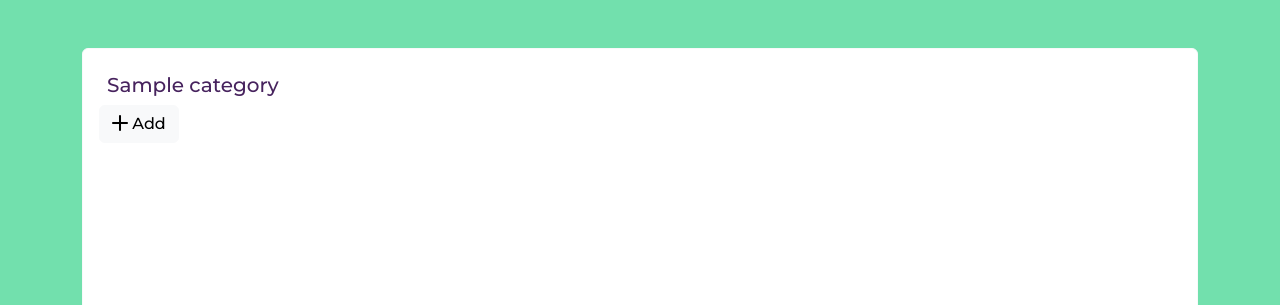
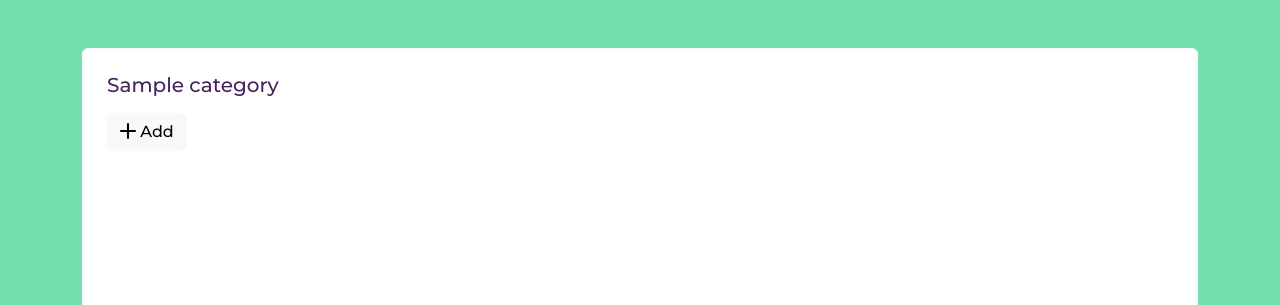
Before and after one commit to yc-7/AYMSKYT, a Django app: a page that uses minted/templates/expenditures/expenditures_list.html in a window 1280 px wide. Shown: the part 86-391 px from the top of the page. Run offline with Django 4.2, Linux system fonts and the light colour scheme; data comes from the database, SQL or seed files in the repository; tables that the repository leaves empty hold one stand-in row (values such as "Sample post"); parts of the project's set-up code (start-up, migrations or seed data) failed here and were passed over; some libraries are stand-ins or nearby versions.

Commit message:
Return expenditures in order by date

```diff
--- a/minted/templates/expenditures/expenditures_list.html
+++ b/minted/templates/expenditures/expenditures_list.html
@@ -4,7 +4,7 @@
     <div class="card border-light mb-3">
         <div class="card-body">
             <h5 class="card-title" style="margin-top: 0.5rem; margin-left: 0.5rem">{{ category.name }}</h5>
-            <a href="{% url 'add_expenditure' category.name %}" class="btn btn-light" role="button">
+            <a href="{% url 'add_expenditure' category.name %}" class="btn btn-light" role="button" style="margin-top: 0.5rem; margin-bottom: 0.5rem; margin-left: 0.5rem;">
                 <i class="bi bi-plus-lg"></i>
                 Add
             </a>
--- a/minted/views/general_user_views.py
+++ b/minted/views/general_user_views.py
@@ -48,7 +48,7 @@ def dashboard(request):
 
 def category_expenditures(request, category_name):
     category = Category.objects.get(name=category_name)
-    expenditures = Expenditure.objects.filter(category=category)
+    expenditures = Expenditure.objects.filter(category=category).order_by('-date')
     if request.method == 'POST':
         expenditure_id = int(request.POST['id'])
         expenditure = expenditures.get(id=expenditure_id)
```
